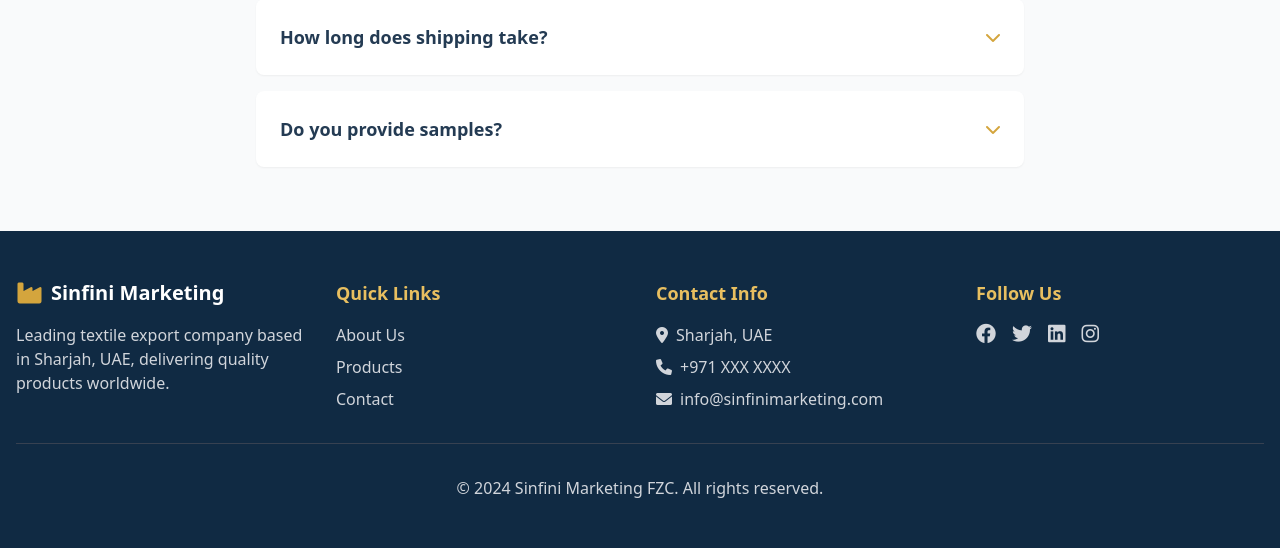
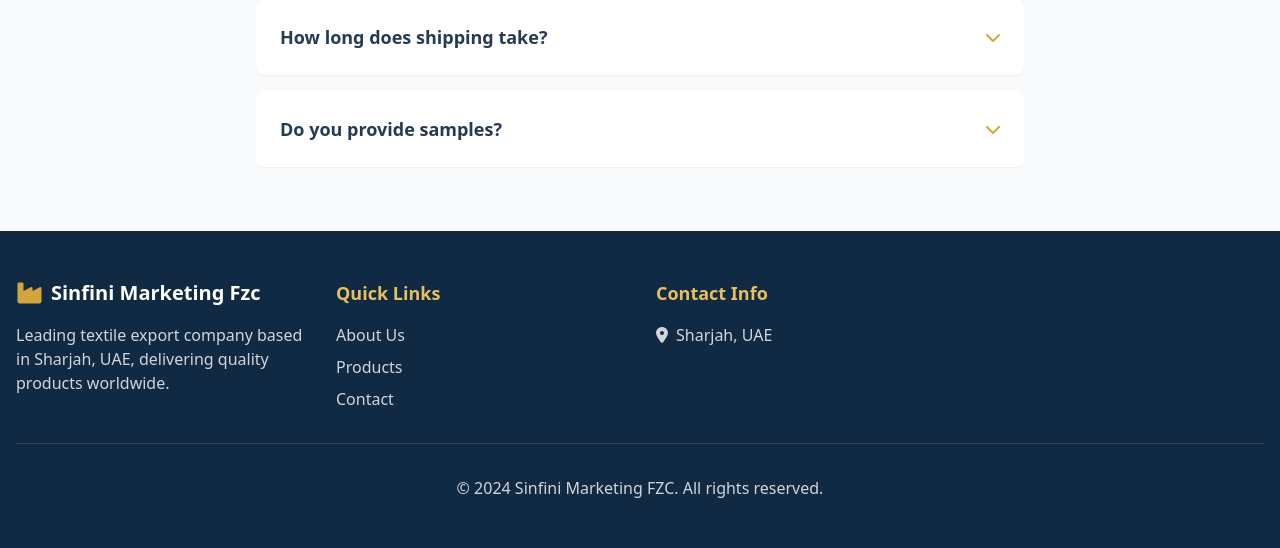
Before and after one commit to NaveenDhanasekaran/sinfini_live, a Python web app: template templates/contact.html in a window 1280 px wide. Shown: the part 2831-3379 px from the top of the page. Run offline with Jinja, Linux system fonts and the light colour scheme; the template is opened without the code that fills it, so the values that code supplies are empty.

Commit message:
Revise company details and simplify footer
Updated company name and removed contact and social media sections.

```diff
--- a/templates/base.html
+++ b/templates/base.html
@@ -67,7 +67,7 @@
                 <div>
                     <div class="flex items-center space-x-2 mb-4">
                         <i class="fas fa-industry text-gold-500 text-2xl"></i>
-                        <span class="text-xl font-bold">Sinfini Marketing</span>
+                        <span class="text-xl font-bold">Sinfini Marketing Fzc</span>
                     </div>
                     <p class="text-gray-300">Leading textile export company based in Sharjah, UAE, delivering quality products worldwide.</p>
                 </div>
@@ -86,19 +86,7 @@
                     <h3 class="text-lg font-semibold mb-4 text-gold-400">Contact Info</h3>
                     <ul class="space-y-2 text-gray-300">
                         <li><i class="fas fa-map-marker-alt mr-2"></i>Sharjah, UAE</li>
-                        <li><i class="fas fa-phone mr-2"></i>+971 XXX XXXX</li>
-                        <li><i class="fas fa-envelope mr-2"></i>info@sinfinimarketing.com</li>
                     </ul>
-                </div>
-
-                <div>
-                    <h3 class="text-lg font-semibold mb-4 text-gold-400">Follow Us</h3>
-                    <div class="flex space-x-4">
-                        <a href="#" class="text-gray-300 hover:text-white transition-colors"><i class="fab fa-facebook text-xl"></i></a>
-                        <a href="#" class="text-gray-300 hover:text-white transition-colors"><i class="fab fa-twitter text-xl"></i></a>
-                        <a href="#" class="text-gray-300 hover:text-white transition-colors"><i class="fab fa-linkedin text-xl"></i></a>
-                        <a href="#" class="text-gray-300 hover:text-white transition-colors"><i class="fab fa-instagram text-xl"></i></a>
-                    </div>
                 </div>
             </div>
 
```
